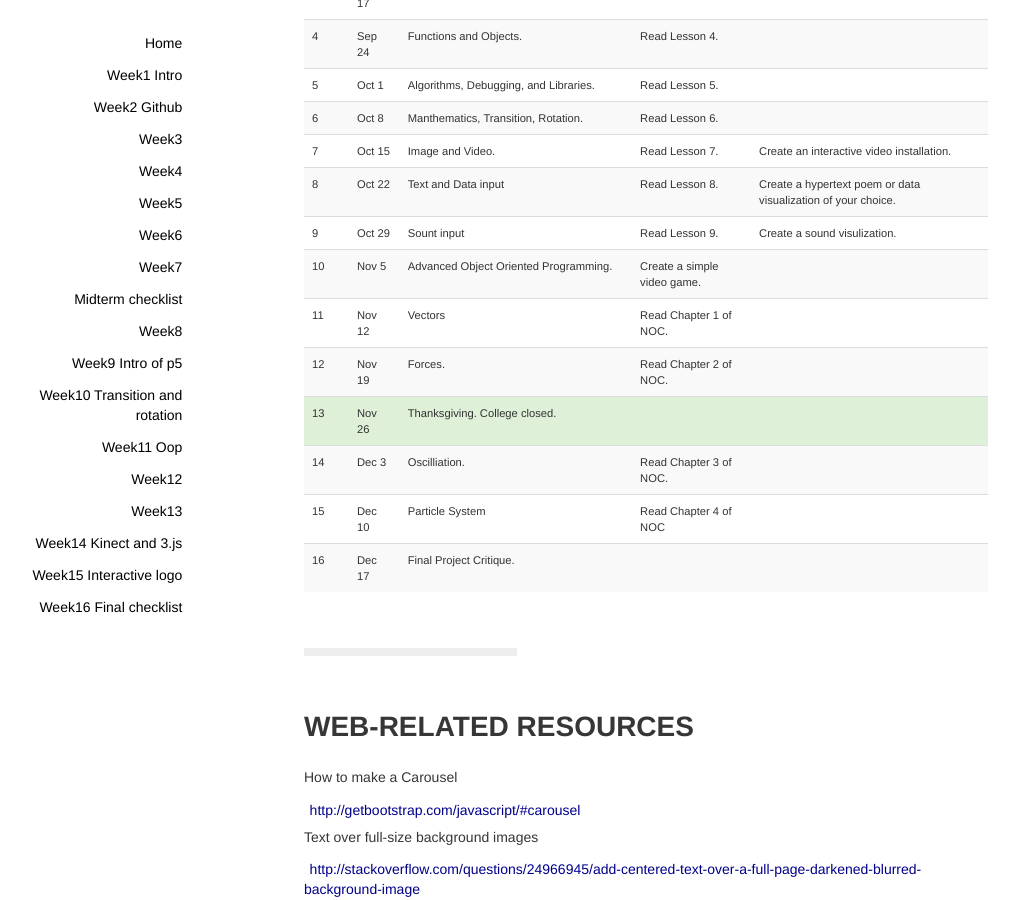
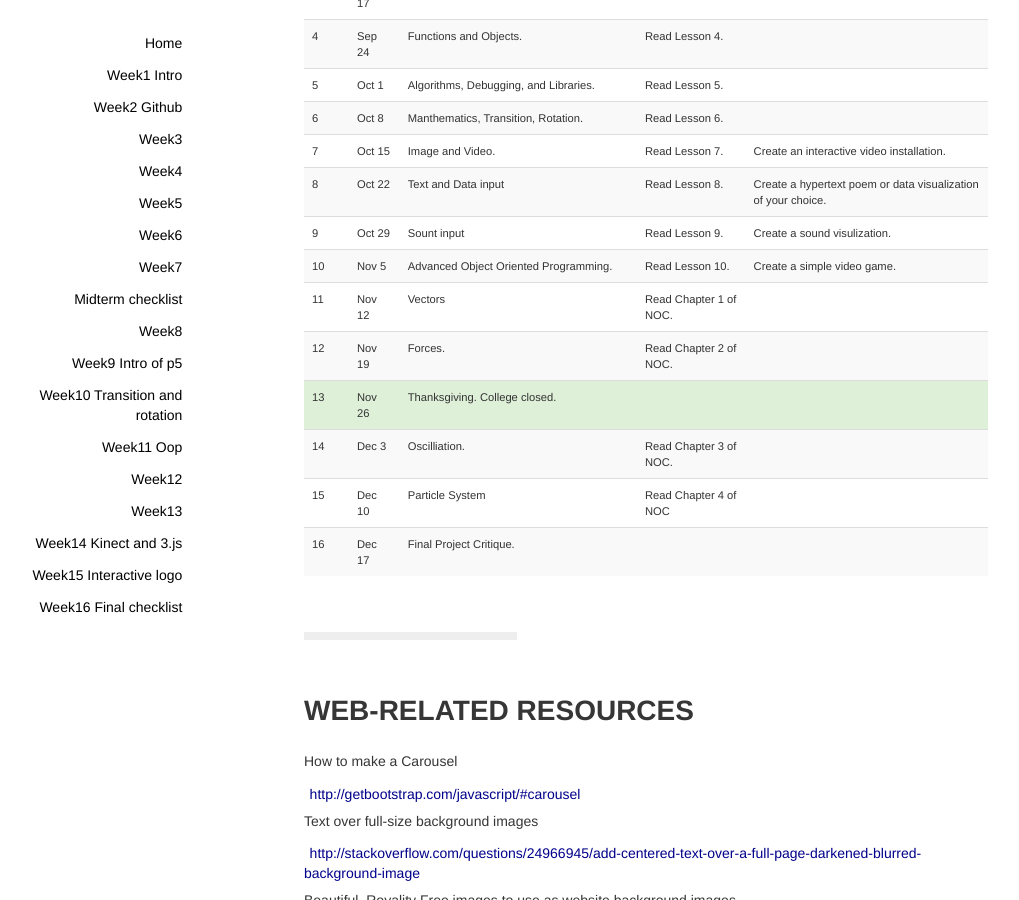
Before and after one commit to zhenzhenqi/NMA3012, a Jekyll site: the page built from index.html, in a window 1280 px wide and 900 px high, scrolled down 518 px. Shown: the whole window, without its empty margins (45-1064 px from the left). Built offline with Jekyll 4.4.1, drawn with Linux system fonts in a browser that asks for light colours; nearby versions of some CDN libraries.

Commit message:
config change

```diff
--- a/index.html
+++ b/index.html
@@ -94,8 +94,8 @@ title: Welcome to NMA3012 | Programming Interactivity
             <td id="td_id_1" class="td-class-1">10</td>
             <td id="td_id_5" class="td-class-5">Nov 5</td>
             <td>Advanced Object Oriented Programming.</td>
+            <td>Read Lesson 10.</td>
             <td>Create a simple video game.</td>
-            <td></td>
         </tr>
         <tr id="tr_id_5" class="tr-class-5">
             <td id="td_id_1" class="td-class-1">11</td>
```
